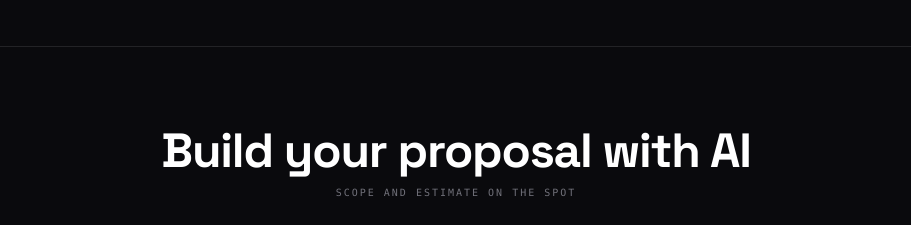
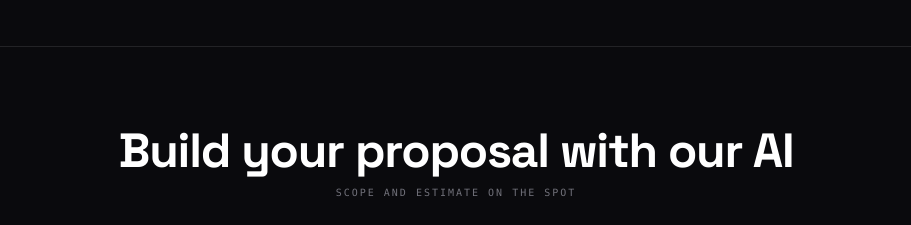
Before and after one commit to pontesneto2/pontes-site, a Next.js app: page /trabalhe-comigo in a window 1280 px wide. Shown: the part 1440-1665 px from the top of the page, without its empty margins (184-1095 px from the left). Built offline with nearby package versions, Linux system fonts and the light colour scheme; no server answers.

Commit message:
copy: reword proposal generator section title to 'com nossa IA'
Co-Authored-By: Claude Opus 4.8 (1M context) <noreply@anthropic.com>

```diff
--- a/src/components/trabalhe-comigo/GeradorProposta.tsx
+++ b/src/components/trabalhe-comigo/GeradorProposta.tsx
@@ -157,7 +157,7 @@ export default function GeradorProposta() {
     <section id="proposta" className="scroll-mt-20 border-t border-white/10 py-20">
       <div className="mx-auto max-w-4xl px-6">
         <SectionHeading
-          title={{ pt: "Monte sua proposta com IA", en: "Build your proposal with AI" }}
+          title={{ pt: "Monte sua proposta com nossa IA", en: "Build your proposal with our AI" }}
           kicker={{ pt: "Escopo e estimativa na hora", en: "Scope and estimate on the spot" }}
         />
 
```
